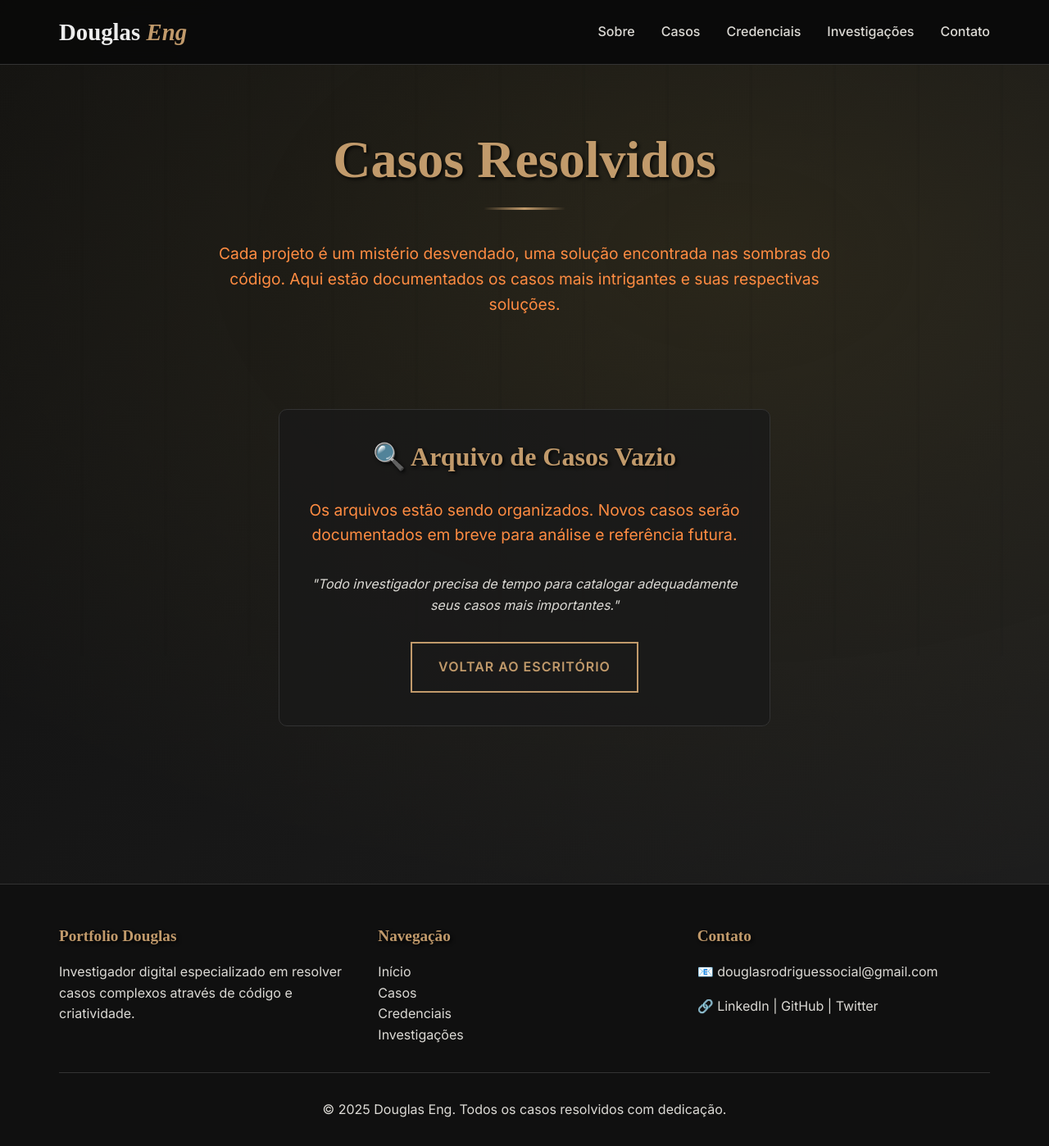
After one commit to DouglasEng/Midnight-portfolio, a Django app: page /projetos/ in a window 1280 px wide. The commit adds this page. Shown: the whole page at 82% size. Run offline with Django 5.2, Linux system fonts and the light colour scheme; data that the repository does not hold is empty; some web fonts are replaced.

Commit message:
[ ✨ ] Página de todos os projetos

```diff
--- a/portfolio-dg/core/templates/index.html
+++ b/portfolio-dg/core/templates/index.html
@@ -71,7 +71,7 @@
             </div>
 
             <div class="text-center mt-2">
-                <a href="#" class="btn">Ver Todos os Casos</a>
+                <a href="{% url 'projetos_list' %}" class="btn">Ver Todos os Casos</a>
             </div>
         {% else %}
             <div class="text-center">
--- /dev/null
+++ b/portfolio-dg/core/templates/projetos_list.html
@@ -0,0 +1,123 @@
+{% extends 'base.html' %}
+{% load static %}
+
+{% block content %}
+<section class="section">
+    <div class="fade-in">
+        <h1 class="section-title">Casos Resolvidos</h1>
+        <p class="text-center mb-2" style="font-size: 1.2rem; color: var(--noir-amber); max-width: 800px; margin: 0 auto 3rem;">
+            Cada projeto é um mistério desvendado, uma solução encontrada nas sombras do código.
+            Aqui estão documentados os casos mais intrigantes e suas respectivas soluções.
+        </p>
+
+        {% if projetos %}
+            <div class="cards-grid">
+                {% for projeto in projetos %}
+                <div class="card">
+                    {% if projeto.imagem %}
+                        <img src="{{ projeto.imagem.url }}" alt="{{ projeto.titulo }}" class="card-image">
+                    {% else %}
+                        <div style="width: 100%; height: 200px; background: linear-gradient(135deg, var(--noir-gray), var(--noir-dark-gray)); border-radius: 5px; margin-bottom: 1rem; display: flex; align-items: center; justify-content: center; color: var(--noir-amber); font-size: 3rem;">
+                            🔍
+                        </div>
+                    {% endif %}
+
+                    <div style="margin-bottom: 1rem; font-size: 0.9rem; color: var(--noir-amber);">
+                        📅 {{ projeto.data_criacao|date:"d/m/Y" }} | 🔍 Caso #{{ projeto.id }}
+                    </div>
+
+                    <h3 class="card-title">{{ projeto.titulo }}</h3>
+                    <p class="card-description">{{ projeto.descricao|linebreaks }}</p>
+
+                    {% if projeto.tecnologias %}
+                        <div style="margin: 1.5rem 0;">
+                            <h4 style="color: var(--noir-gold); font-size: 1rem; margin-bottom: 0.8rem;">
+                                🛠️ Ferramentas Utilizadas:
+                            </h4>
+                            <div class="tech-tags">
+                                {% for tech in projeto.listar_tecnologias %}
+                                    <span class="tech-tag">{{ tech }}</span>
+                                {% endfor %}
+                            </div>
+                        </div>
+                    {% endif %}
+
+                    <div style="margin-top: 2rem; padding-top: 1rem; border-top: 1px solid var(--noir-gray);">
+                        {% if projeto.link %}
+                            <a href="{{ projeto.link }}" target="_blank" class="btn" style="padding: 0.7rem 1.5rem; margin-right: 1rem;">
+                                🔗 Examinar Evidências
+                            </a>
+                        {% endif %}
+
+                        <div style="margin-top: 1rem; color: var(--noir-cream); font-size: 0.9rem; font-style: italic;">
+                            "Caso encerrado com sucesso. Solução implementada e documentada."
+                        </div>
+                    </div>
+                </div>
+                {% endfor %}
+            </div>
+
+        {% else %}
+            <div class="text-center" style="padding: 4rem 2rem;">
+                <div class="card" style="max-width: 600px; margin: 0 auto;">
+                    <h3 style="color: var(--noir-gold); margin-bottom: 1.5rem;">
+                        🔍 Arquivo de Casos Vazio
+                    </h3>
+                    <p style="font-size: 1.2rem; color: var(--noir-amber); margin-bottom: 2rem;">
+                        Os arquivos estão sendo organizados. Novos casos serão documentados
+                        em breve para análise e referência futura.
+                    </p>
+                    <p style="color: var(--noir-cream); font-style: italic;">
+                        "Todo investigador precisa de tempo para catalogar adequadamente
+                        seus casos mais importantes."
+                    </p>
+                    <div style="margin-top: 2rem;">
+                        <a href="{% url 'home' %}" class="btn">Voltar ao Escritório</a>
+                    </div>
+                </div>
+            </div>
+        {% endif %}
+
+        <!-- Seção de estatísticas -->
+        {% if projetos %}
+        <section style="margin-top: 4rem; padding: 2rem; background: rgba(26, 26, 26, 0.8); border-radius: 10px; border: 1px solid var(--noir-gray);">
+            <h3 class="text-center" style="color: var(--noir-gold); margin-bottom: 2rem;">
+                📊 Estatísticas do Investigador
+            </h3>
+
+            <div style="display: grid; grid-template-columns: repeat(auto-fit, minmax(200px, 1fr)); gap: 2rem; text-align: center;">
+                <div>
+                    <div style="font-size: 2.5rem; color: var(--noir-gold); margin-bottom: 0.5rem;">
+                        {{ projetos|length }}
+                    </div>
+                    <div style="color: var(--noir-amber);">Casos Resolvidos</div>
+                </div>
+
+                <div>
+                    <div style="font-size: 2.5rem; color: var(--noir-gold); margin-bottom: 0.5rem;">
+                        {% with total_techs=0 %}
+                            {% for projeto in projetos %}
+                                {% with total_techs=total_techs|add:projeto.listar_tecnologias|length %}{% endwith %}
+                            {% endfor %}
+                            {{ total_techs|default:"0" }}
+                        {% endwith %}
+                    </div>
+                    <div style="color: var(--noir-amber);">Tecnologias Dominadas</div>
+                </div>
+
+                <div>
+                    <div style="font-size: 2.5rem; color: var(--noir-gold); margin-bottom: 0.5rem;">
+                        100%
+                    </div>
+                    <div style="color: var(--noir-amber);">Taxa de Sucesso</div>
+                </div>
+            </div>
+
+            <div style="text-align: center; margin-top: 2rem; color: var(--noir-cream); font-style: italic;">
+                "Cada número conta uma história de dedicação e expertise técnica."
+            </div>
+        </section>
+        {% endif %}
+    </div>
+</section>
+{% endblock %}
--- a/portfolio-dg/core/urls.py
+++ b/portfolio-dg/core/urls.py
@@ -8,5 +8,5 @@ from . import views
 
 urlpatterns = [
     path('', views.home, name='home'),
-
+    path('projetos/', views.projetos, name='projetos_list'),
 ]
--- a/portfolio-dg/core/views.py
+++ b/portfolio-dg/core/views.py
@@ -18,3 +18,17 @@ def home(request):
     }
 
     return render(request, 'index.html', context)
+
+def projetos(request):
+    """
+    View para listar todos os projetos.
+    Página dedicada aos projetos com mais detalhes.
+    """
+    projetos = Projeto.objects.all()
+
+    context = {
+        'projetos': projetos,
+        'page_title': 'Casos Resolvidos - Projetos'
+    }
+
+    return render(request, 'projetos_list.html', context)
```
